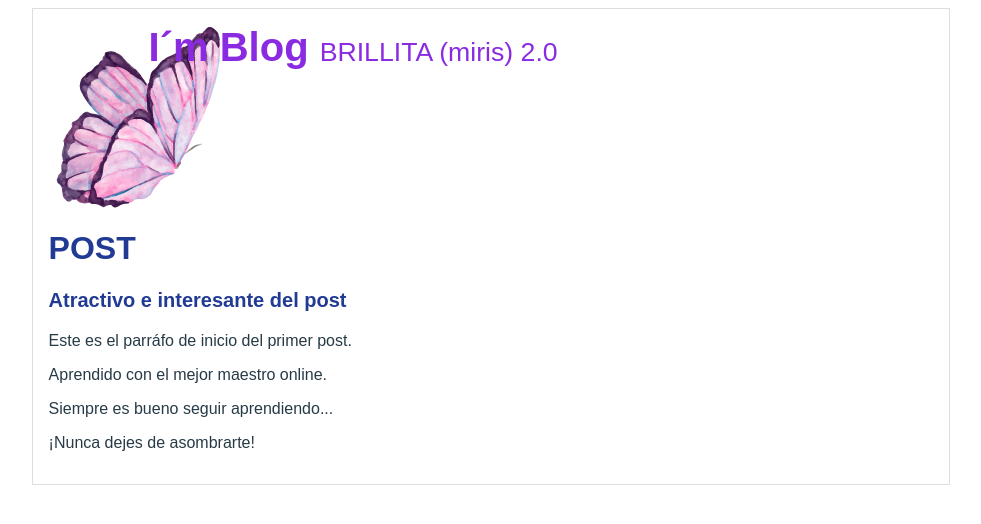
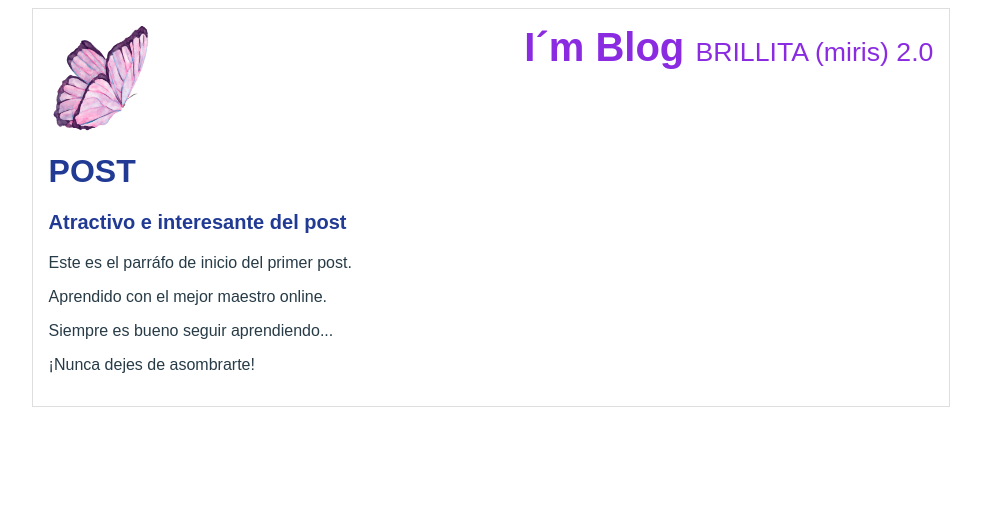
Before and after one commit to MiriHdez/blogMe, a plain HTML site: page blogpost.html in a window 1280 px wide. Shown: the whole page, without its empty margins (149-1130 px from the left). Drawn offline with Linux system fonts and the light colour scheme.

Commit message:
cambios en estilo

```diff
--- a/css/style_p.css
+++ b/css/style_p.css
@@ -17,6 +17,13 @@ body{
   display: grid;
   grid-template-columns: 100px 1fr;
 }
+#cabecera div img{
+  width: 100%;
+  max-width: 173px;
+}
+#cabecera div:last-child{
+  text-align: right;
+}
 #spTitle{
   font-weight: normal;
   font-size: 20pt;;
```
